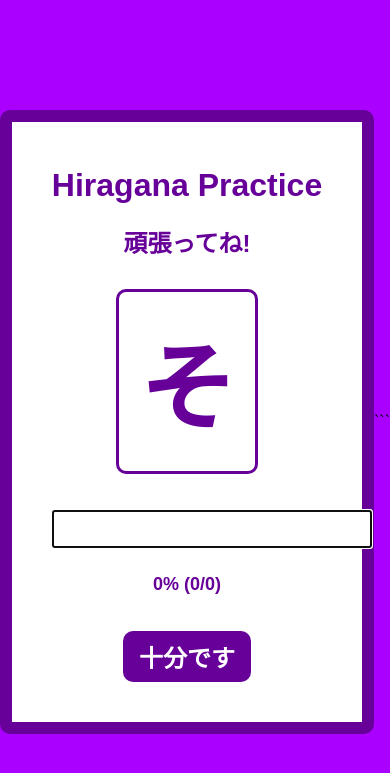
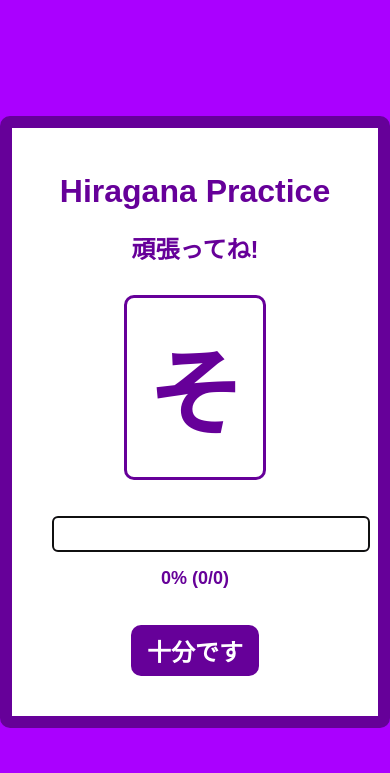
Before and after one commit to akhilsbehl/moras, a Flask app: page /practice/Hiragana in a window 390 px wide. Shown: the top 773 px of the page. Run offline with Flask 3, Linux system fonts and the light colour scheme.

Commit message:
More changes for responsiveness.

````diff
--- a/templates/practice.html
+++ b/templates/practice.html
@@ -57,6 +57,16 @@
             color: #660099;
             margin-bottom: 20px;
         }
+        .user-input {
+            display: block;
+            width: 50%;
+            max-width: 300px;
+            margin: 0 auto;
+            padding: 10px;
+            font-size: 16px;
+            border: 1px solid #660099;
+            border-radius: 5px;
+        }
 
         /* Responsive Styles */
         @media screen and (max-width: 767px) {
@@ -91,7 +101,7 @@
             <form action="{{ url_for('check_answer') }}" method="POST" onsubmit="return checkAnswer();">
                 <input type="hidden" name="ktype" value="{{ ktype }}">
                 <input type="hidden" name="current_kana" value="{{ kana }}">
-            <input type="text" name="user_input" id="user_input" required>
+                <input type="text" name="user_input" id="user_input" class="user-input" required>
             </form>
             <div class="score">
                 {% with messages = get_flashed_messages() %}
@@ -106,14 +116,11 @@
             </div>
             <a href="{{ url_for('finish_session', ktype=ktype) }}" class="button">十分です</a>
         </div>
-
         <script>
         function checkAnswer() {
             document.forms[0].submit();
             return false;
         }
         </script>
-
     </body>
 </html>
-```
````
Also changed, not shown: templates/final_scores.html (+12 -0 lines). Lines whose indentation alone changed are shown as unchanged.
